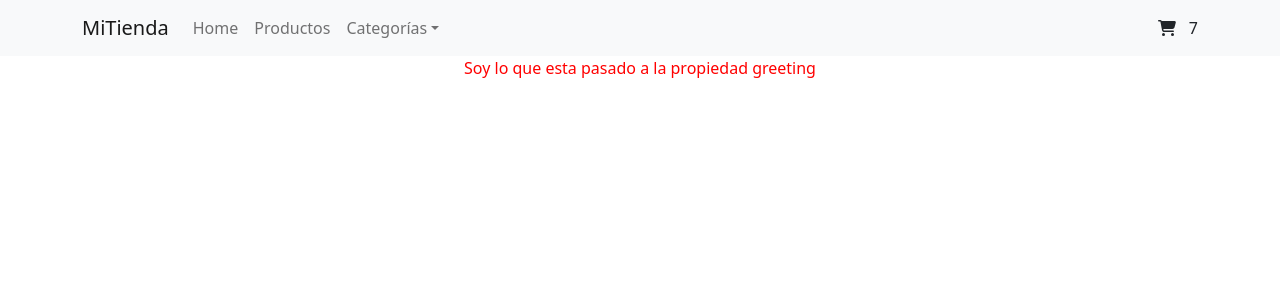
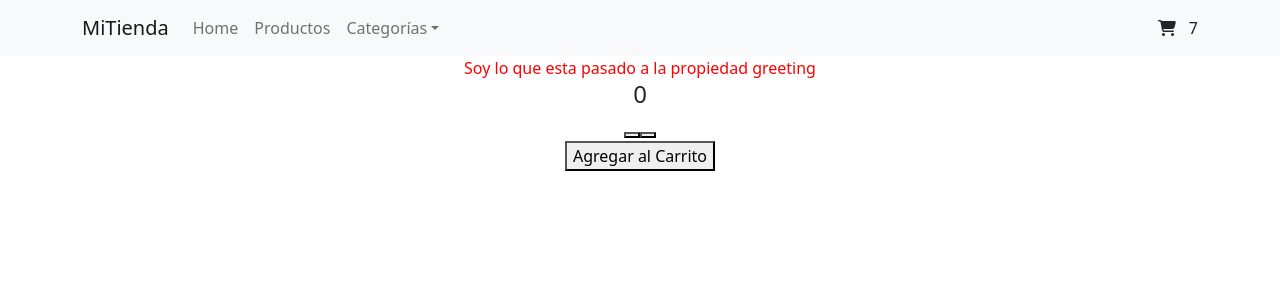
Before and after one commit to miguelorestecoding/proyectofinalreact, a React (Create React App) app: page / in a window 1280 px wide. Shown: the top 300 px of the page. Built offline with nearby package versions, Linux system fonts and the light colour scheme.

Commit message:
contador agregado

```diff
--- a/src/App.jsx
+++ b/src/App.jsx
@@ -1,10 +1,9 @@
 import { useState } from "react";
-
 import "./App.css";
 import "bootstrap/dist/css/bootstrap.min.css";
-
 import NavBar from "./components/NavBar/NavBar";
 import ItemListContainer from "./components/ItemListContainer/ItemListContainer";
+import ItemCount from "./components/ItemCount/ItemCount";
 
 function App() {
   // eslint-disable-next-line
@@ -14,6 +13,7 @@
     <div className="App">
       <NavBar />
       <ItemListContainer greeting="Soy lo que esta pasado a la propiedad greeting" />
+      <ItemCount initial={1} stock={10} onAdd={(quantity)=> console.log('Cantidad agregada ', quantity)}/>
     </div>
   );
 }
--- /dev/null
+++ b/src/components/ItemCount/ItemCount.jsx
@@ -0,0 +1,35 @@
+import React from 'react'
+import { useState } from 'react'
+
+const ItemCount = ({stock, initial, onAdd}) => {
+
+    const [quantity, setQuantity] = useState(0)
+
+    const increment = () => {
+        if(quantity < stock) {
+            setQuantity(quantity + 1)
+        }
+    }
+
+    const decrement = () => {
+        if(quantity > 1) {
+            setQuantity(quantity - 1)
+        }
+
+    }
+
+  return (
+    <div>
+        <div>
+           <h4>{quantity}</h4>
+      <button onClick={decrement}></button>
+      <button onClick={increment}></button>
+        </div>
+      <div>
+        <button onClick={() => onAdd(quantity)}>Agregar al Carrito</button>
+      </div>
+    </div>
+  )
+}
+
+export default ItemCount
```
